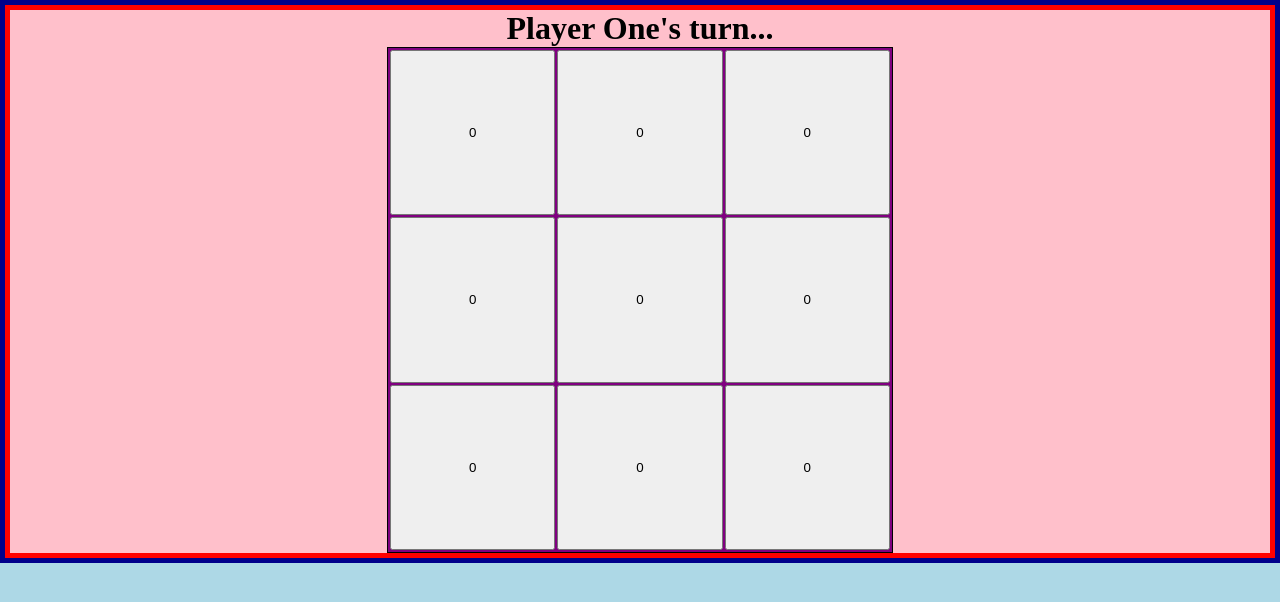
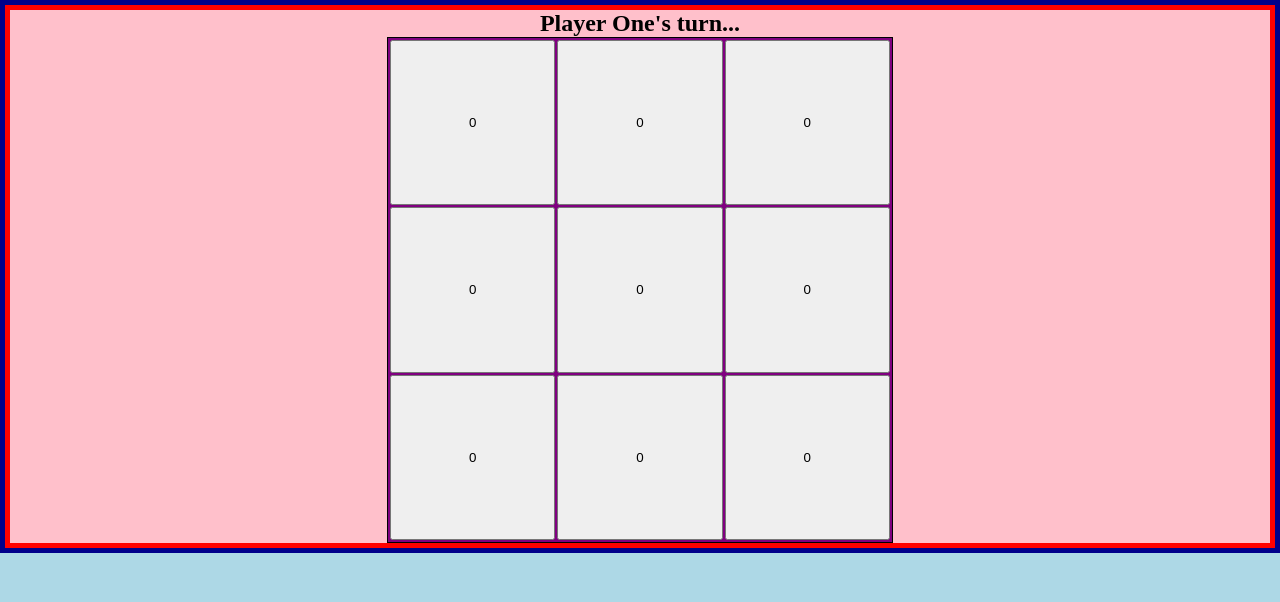
Before and after one commit to MK-DlR/tttgame, a plain HTML site: page index.html in a window 1280 px wide. Drawn offline with Linux system fonts and the light colour scheme.

Commit message:
Change order of elements for better flow

```diff
--- a/index.html
+++ b/index.html
@@ -8,11 +8,11 @@
 </head>
 <body>
     <div class="container">
-        <h1 class="turn"></h1>
+        <h2 class="turn"></h2>
         <div class="board"></div>
+        <h1 class="winner"></h1>
         <div class="alerts"></div>
         <div class="finished"></div>
-        <h1 class="winner"></h1>
     </div>
     <script src="tttgamescript.js"></script>
 </body>
```
